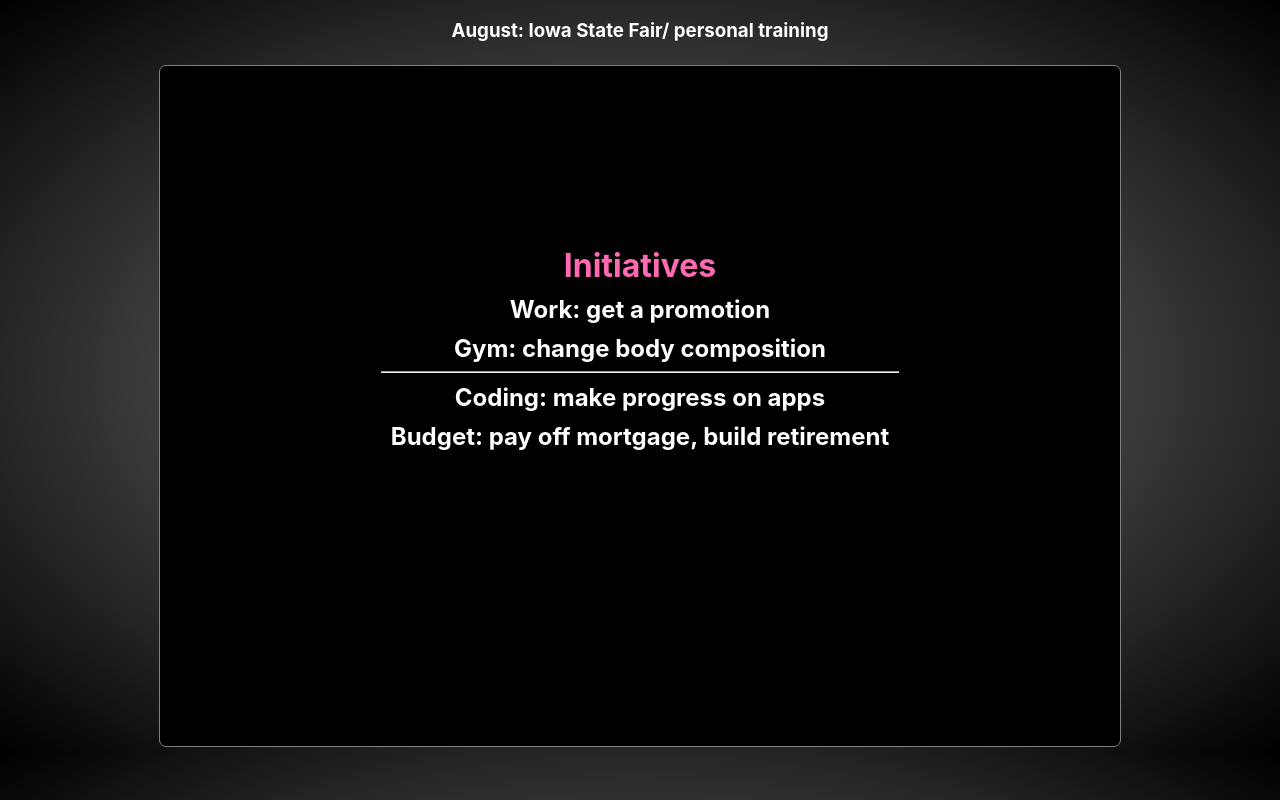
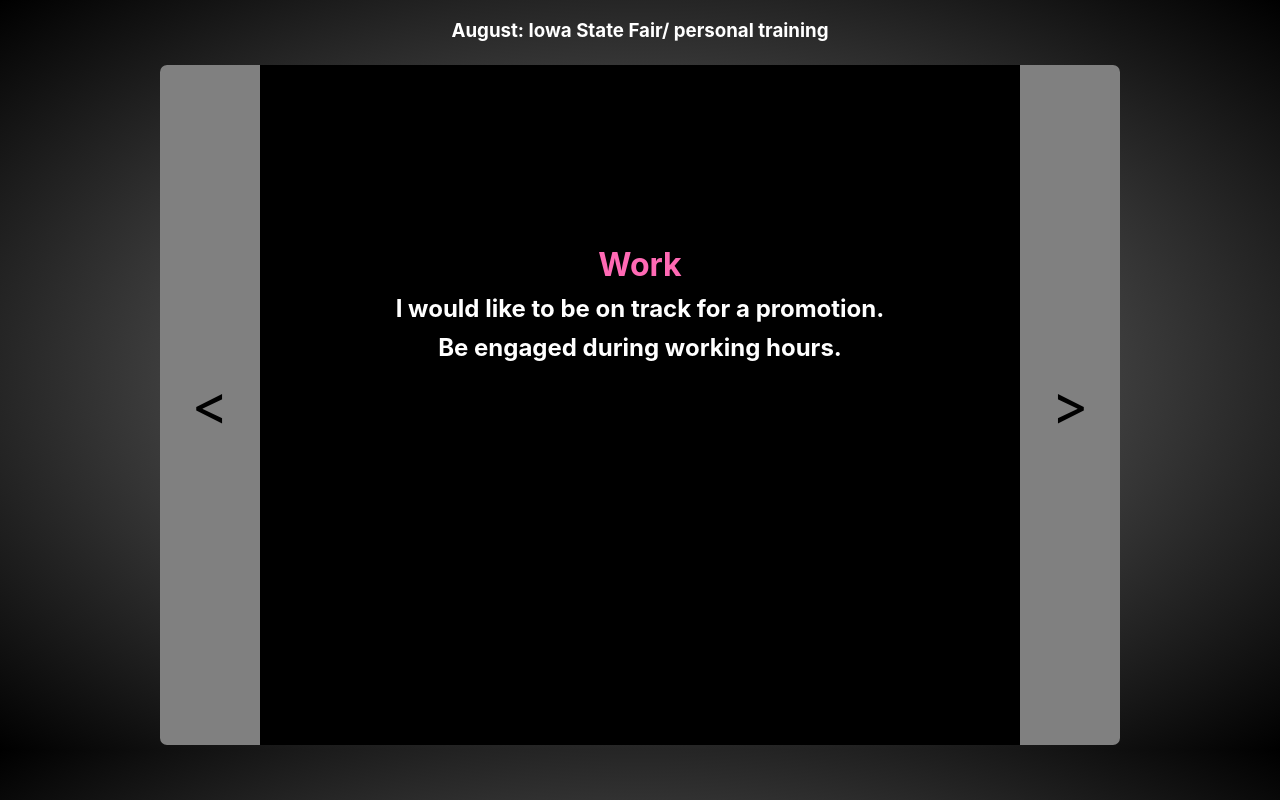
Before and after one commit to crochetcode/blog, a React (Create React App) app: page / in a window 1280 px wide. Built offline with nearby package versions, Linux system fonts and the light colour scheme; the HTML template or start-up script is replaced by a standard one.

Commit message:
simplified goals

```diff
--- a/src/App.css
+++ b/src/App.css
@@ -20,8 +20,6 @@ h1 {
 }
 
 h2 {
-    /* color: gray;
-    color: hotpink; */
     margin-bottom: 0;
 }
 
@@ -52,7 +50,7 @@ li, li p {
 }
 
 .slideshow-frame {
-    padding: 5px;
+    padding: 100px;
     height: 50%;
     /* border: solid yellow; */
     margin: 0 auto;
@@ -62,7 +60,7 @@ li, li p {
     width: 75vw;
     height: 85vh;
     margin: 5px;
-    border: 1px solid gray;
+    /* border: 1px solid gray;   */
     display: flex;
     border-radius: 7px;
     /* justify-content: space-between; */
@@ -74,10 +72,14 @@ li, li p {
 .arrow {
     width: 100px;
     height: 100%;
-    background: lightgray;
+    background: rgba(255, 255, 255, .85);
+    background: hotpink;
+    background: gray;
     display: flex;
     align-items: center;
     justify-content: center;
+    color: black;
+    font-size: 3.5rem;
 }
 
 .arrow-left {
@@ -91,6 +93,8 @@ li, li p {
 .arrow:hover {
     background: gray;
     cursor: pointer;
+    box-sizing: border-box;
+    color: hotpink;
 }
 
 .small-box, .big-box {
--- a/src/components/slideshow.js
+++ b/src/components/slideshow.js
@@ -25,11 +25,11 @@ export const Slideshow = () => {
 
     return (
         <div className='slideshow-container'>
-            {slides.length > 1 && <div className='arrow arrow-left' onClick={() => changePanelIndex('left')}>{'<-'}</div>}
+            {slides.length > 1 && <div className='arrow arrow-left' onClick={() => changePanelIndex('left')}>{'<'}</div>}
             <div className='slideshow-frame'>
                 {slides[panelIndex].body}
             </div>
-            {slides.length > 1 && <div className='arrow arrow-right' onClick={() => changePanelIndex('right')}>{'->'}</div>}
+            {slides.length > 1 && <div className='arrow arrow-right' onClick={() => changePanelIndex('right')}>{'>'}</div>}
         </div>
     )
 }
--- a/src/constants/slides.js
+++ b/src/constants/slides.js
@@ -2,13 +2,20 @@ export const slides = [
     {
         body: (
             <>
-                <h1>Initiatives</h1>
-                <h2>Work: get a promotion</h2>
-                <h2>Gym: change body composition</h2>
-                <hr></hr>
-                <h2>Coding: make progress on apps</h2>
-                <h2>Budget: pay off mortgage, build retirement</h2>
+                <h1>Work</h1>
+                <h2>I would like to be on track for a promotion.</h2>
+                <h2>Be engaged during working hours.</h2>
             </>
         )
     },
+    {
+        body: (
+            <>
+                <h1>Gym</h1>
+                <h2>Noticeably different body composition.</h2>
+                <h2>Better posture.</h2>
+                <h2>I like feeling confident about my body.</h2>
+            </>
+        )
+    }
 ]
```
